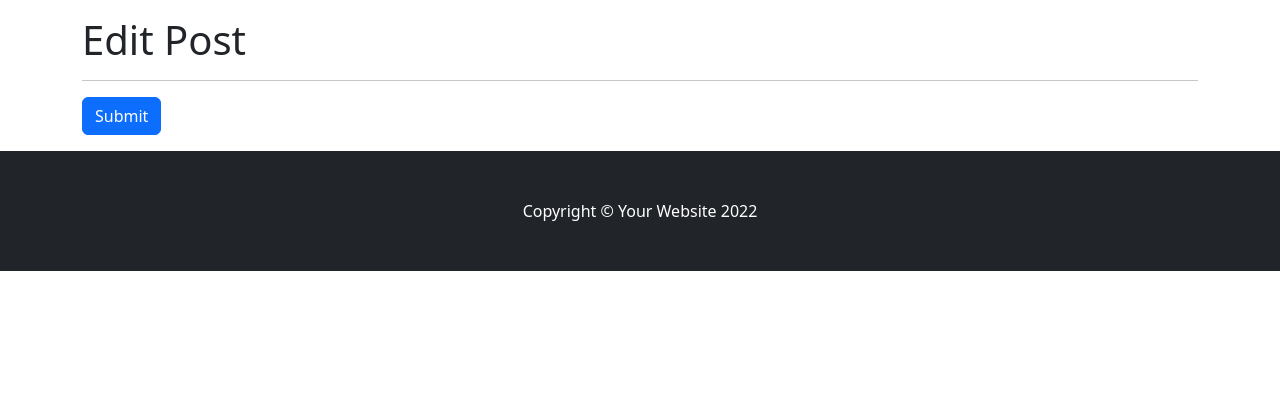
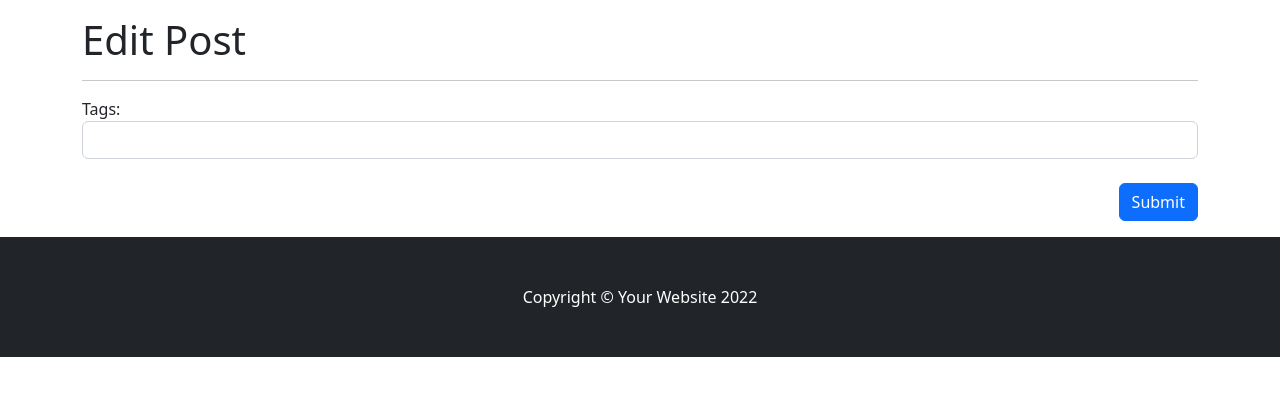
Before and after one commit to GPCJ/Django_learn, a Django app: template blog/templates/blog/post_update_form.html in a window 1280 px wide. Shown: the part 56-452 px from the top of the page. Run offline with Django 4.2, Linux system fonts and the light colour scheme; the template is opened without the code that fills it, so the values that code supplies are empty; some libraries are stand-ins or nearby versions.

Commit message:
django-crispy-forms 적용

```diff
--- a/blog/templates/blog/post_update_form.html
+++ b/blog/templates/blog/post_update_form.html
@@ -1,14 +1,17 @@
 {% extends 'blog/base_full_width.html' %}
-
+{% load crispy_forms_tags %}
 {% block head_title %}Edit Post - Blog{% endblock %}
 
 {% block main_area %}
     <h1>Edit Post</h1>
     <hr/>
     <form method="post" enctype="multipart/form-data">{% csrf_token %}
-        <table>
-            {{ form }}
-        </table>
-        <button type="submit" class="btn btn-primary float-right">Submit</button>
+            {{ form | crispy }}
+            <div id="div_id_tags_str">
+                <label for="id_tags_str">Tags:</label>
+                <input type="text" name="tags_str" id="id_tags_str" class="textinput textInput form-control" value="{{ tags_str_default }}">
+            </div>
+            <br/>
+        <button type="submit" class="btn btn-primary float-end">Submit</button>
     </form>
 {% endblock %}
--- a/web_page/settings.py
+++ b/web_page/settings.py
@@ -37,9 +37,12 @@ INSTALLED_APPS = [
     'django.contrib.sessions',
     'django.contrib.messages',
     'django.contrib.staticfiles',
+    'django_extensions',
+
+    'crispy_forms',
+
     'blog',
     'single_pages',
-    'django_extensions',
 ]
 
 MIDDLEWARE = [
```
Also changed, not shown: blog/templates/blog/post_form.html (+13 -13 lines).
